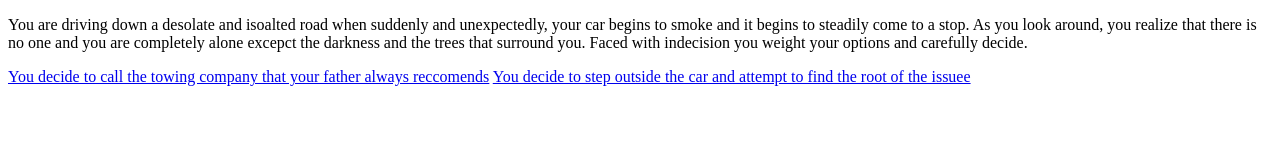
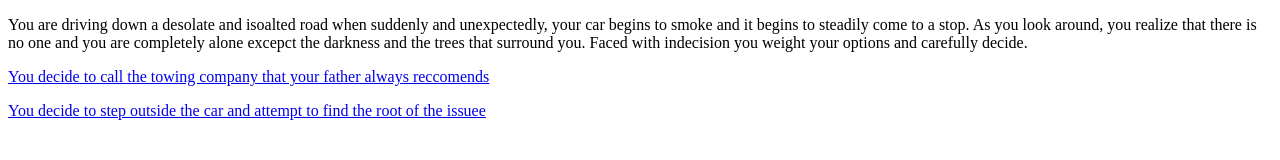
Before and after one commit to GenesisRivera1234/Spring-2025, a plain HTML site: page Hypertext/Index.html in a window 1280 px wide. Drawn offline with Linux system fonts and the light colour scheme.

Commit message:
Update Index.html

```diff
--- a/Hypertext/Index.html
+++ b/Hypertext/Index.html
@@ -11,10 +11,10 @@
   <body>
   <p>You are driving down a desolate and isoalted road when suddenly and unexpectedly, your car begins to smoke and it begins to steadily come to a stop. As you look around, you realize that there is no one and you are completely alone excepct the darkness and the trees that surround you. Faced with indecision you weight your options and carefully decide.</p>
 
-  <a href="Page2.html">You decide to call the towing company that your father always reccomends</a>
+ <p> <a href="Page2.html">You decide to call the towing company that your father always reccomends</a></p>
 
 
-  <a href="Page3.html">You decide to step outside the car and attempt to find the root of the issuee</a>
+ <p> <a href="Page3.html">You decide to step outside the car and attempt to find the root of the issuee</a></p>
 
 </body>
 </html>
```
